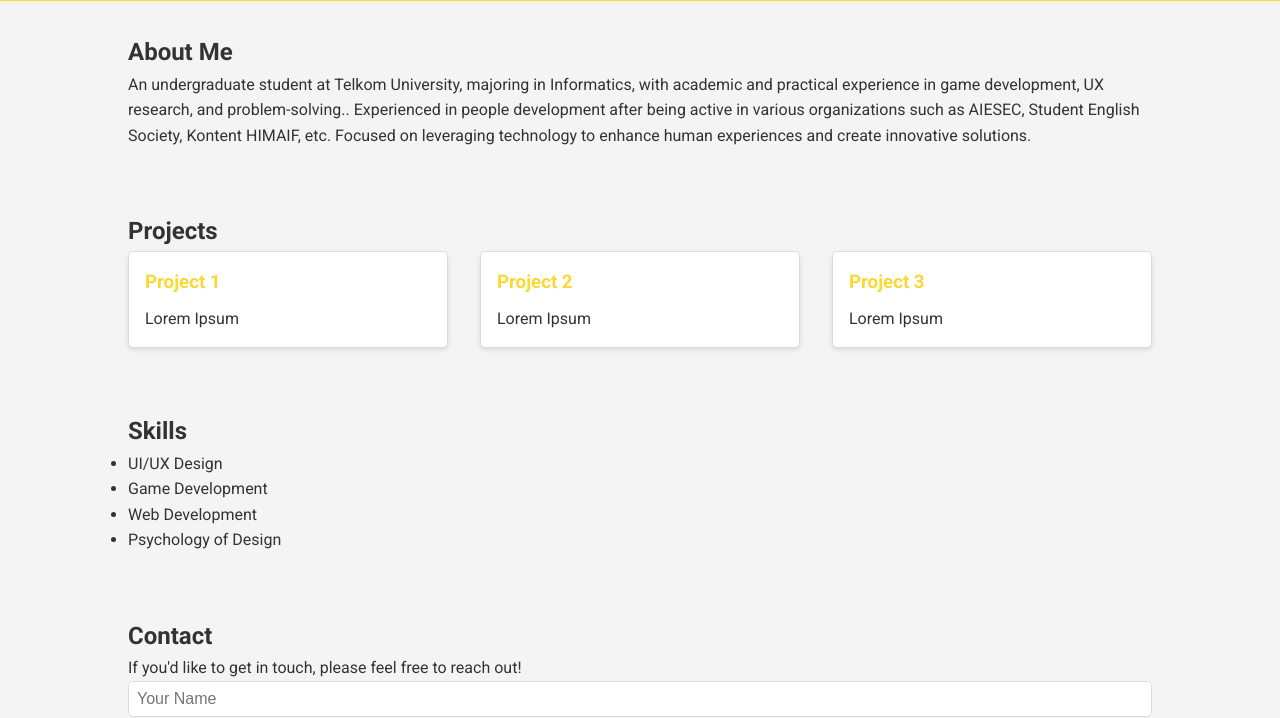
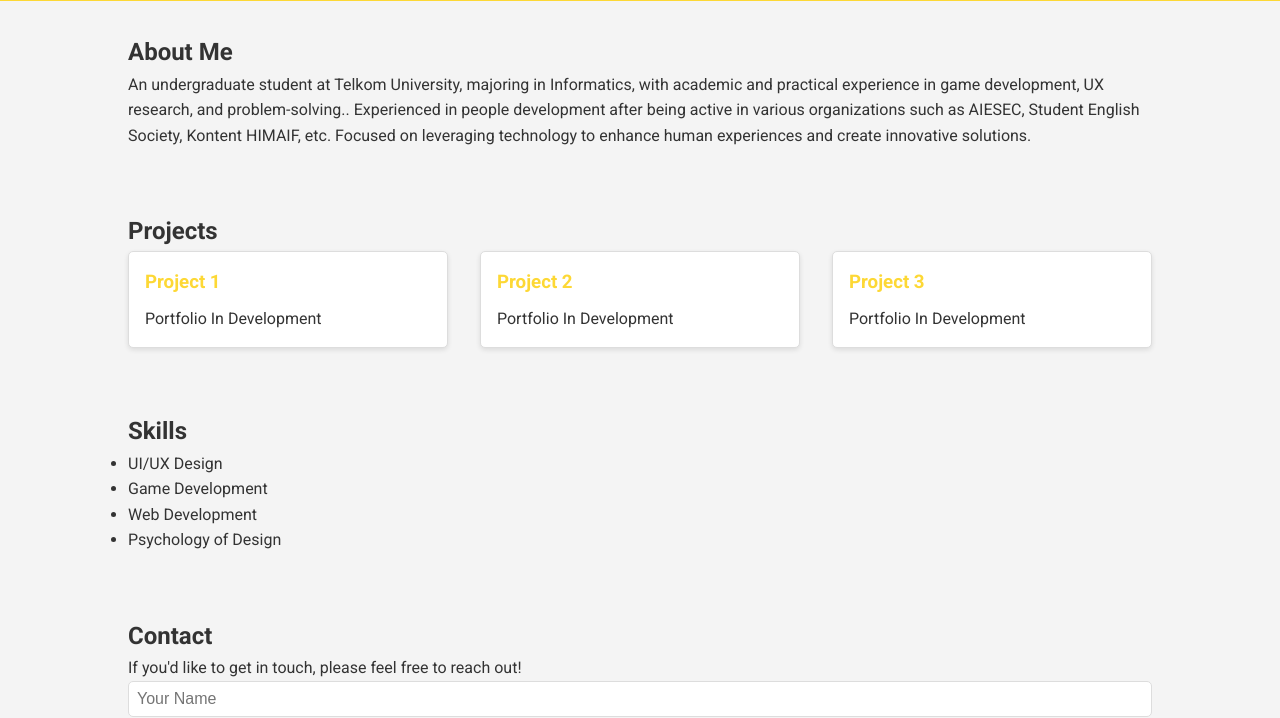
Before and after one commit to alauddinkurniawan/alauddinkurniawan.github.io, a plain HTML site: page index.html in a window 1280 px wide. Shown: the part 82-800 px from the top of the page. Drawn offline with Linux system fonts and the light colour scheme.

Commit message:
labels to indicate in development

```diff
--- a/index.html
+++ b/index.html
@@ -41,15 +41,15 @@
                 <div class="grid">
                     <div class="card">
                         <h3>Project 1</h3>
-                        <p>Lorem Ipsum</p>
+                        <p>Portfolio In Development</p>
                     </div>
                     <div class="card">
                         <h3>Project 2</h3>
-                        <p>Lorem Ipsum</p>
+                        <p>Portfolio In Development</p>
                     </div>
                     <div class="card">
                         <h3>Project 3</h3>
-                        <p>Lorem Ipsum</p>
+                        <p>Portfolio In Development</p>
                     </div>
                 </div>
             </div>
```
